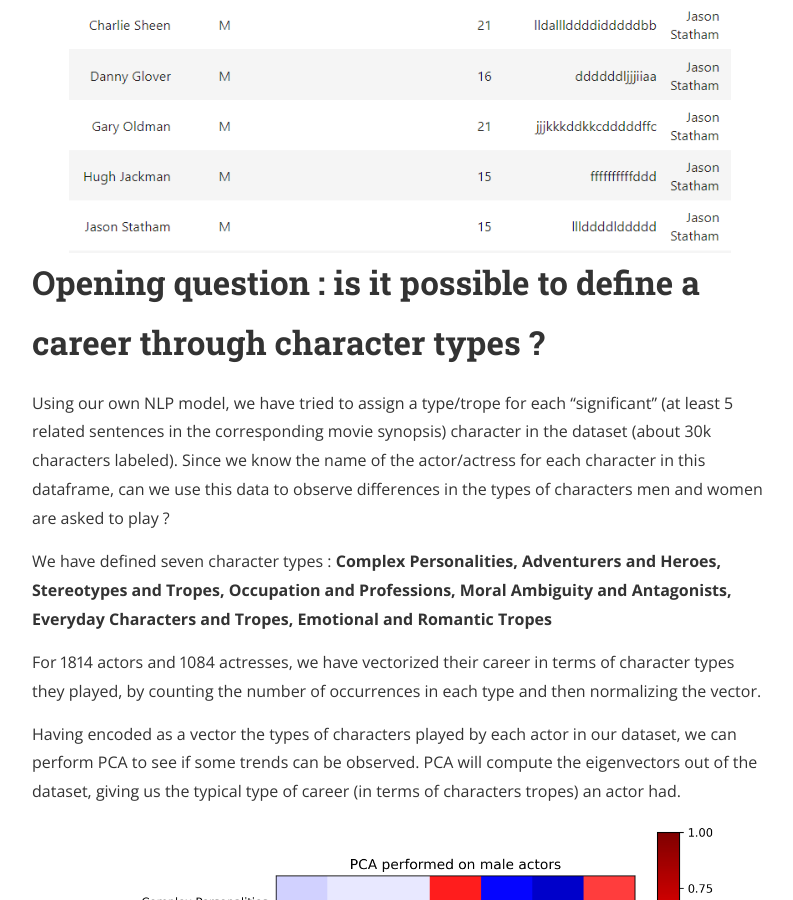
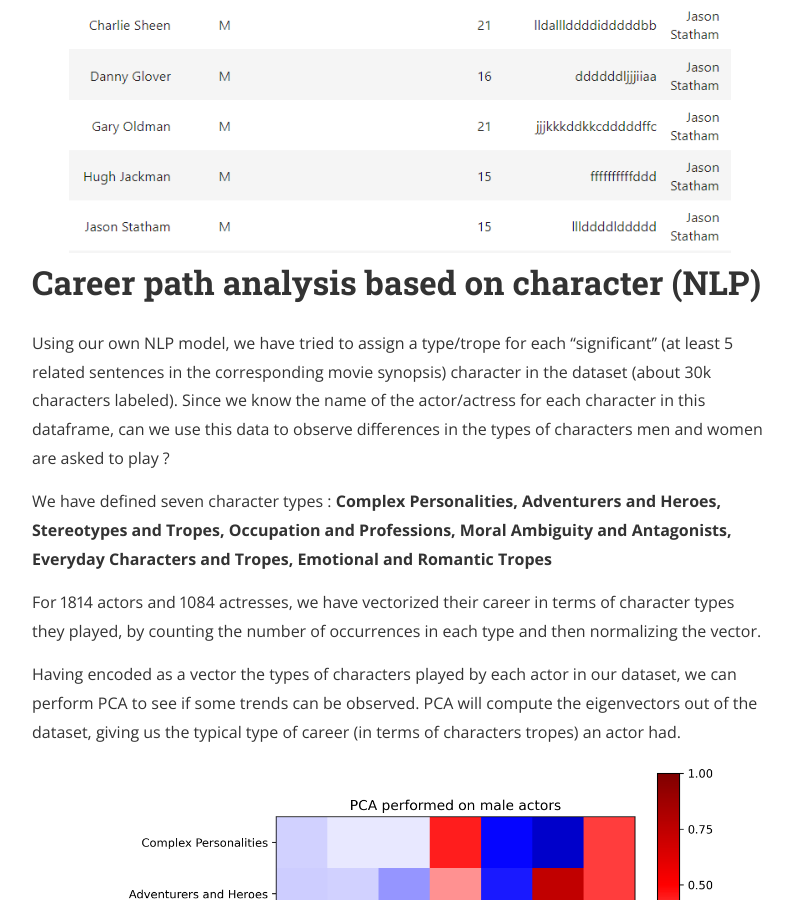
Before and after one commit to epfl-ada/ada-2023-project-vaneau, a Jekyll site: the page built from index.md, in a window 1280 px wide and 900 px high, scrolled down 14106 px. Shown: the whole window, without its empty margins (240-1033 px from the left). Built offline with Jekyll 4.4.1, drawn with Linux system fonts in a browser that asks for light colours; nearby versions of some CDN libraries.

Commit message:
title changes

```diff
--- a/index.md
+++ b/index.md
@@ -179,8 +179,6 @@ But it does not reveal any difference between men and women's career paths. Mayb
 </div>
 
 
-
-
 ## Using the Levenshtein distance
 <!-- Lucas -->
 So far, most of our analyzes have not considered the actors' careers as a whole. In this part, we will try to compare and cluster careers, represented as sequences, with the Levenshtein distance.
@@ -223,7 +221,7 @@ Here is an example of the "Jason Statham" cluster. Note that Angelina Jolie is t
 <img alt="Jason Statham cluster"  src="images/Angelina.png">
 </div>
 
-# Opening question : is it possible to define a career through character types ?
+# Career path analysis based on character (NLP)
 
 Using our own NLP model, we have tried to assign a type/trope for each "significant" (at least 5 related sentences in the corresponding movie synopsis) character in the dataset (about 30k characters labeled). Since we know the name of the actor/actress for each character in this dataframe, can we use this data to observe differences in the types of characters men and women are asked to play ?
 
```
